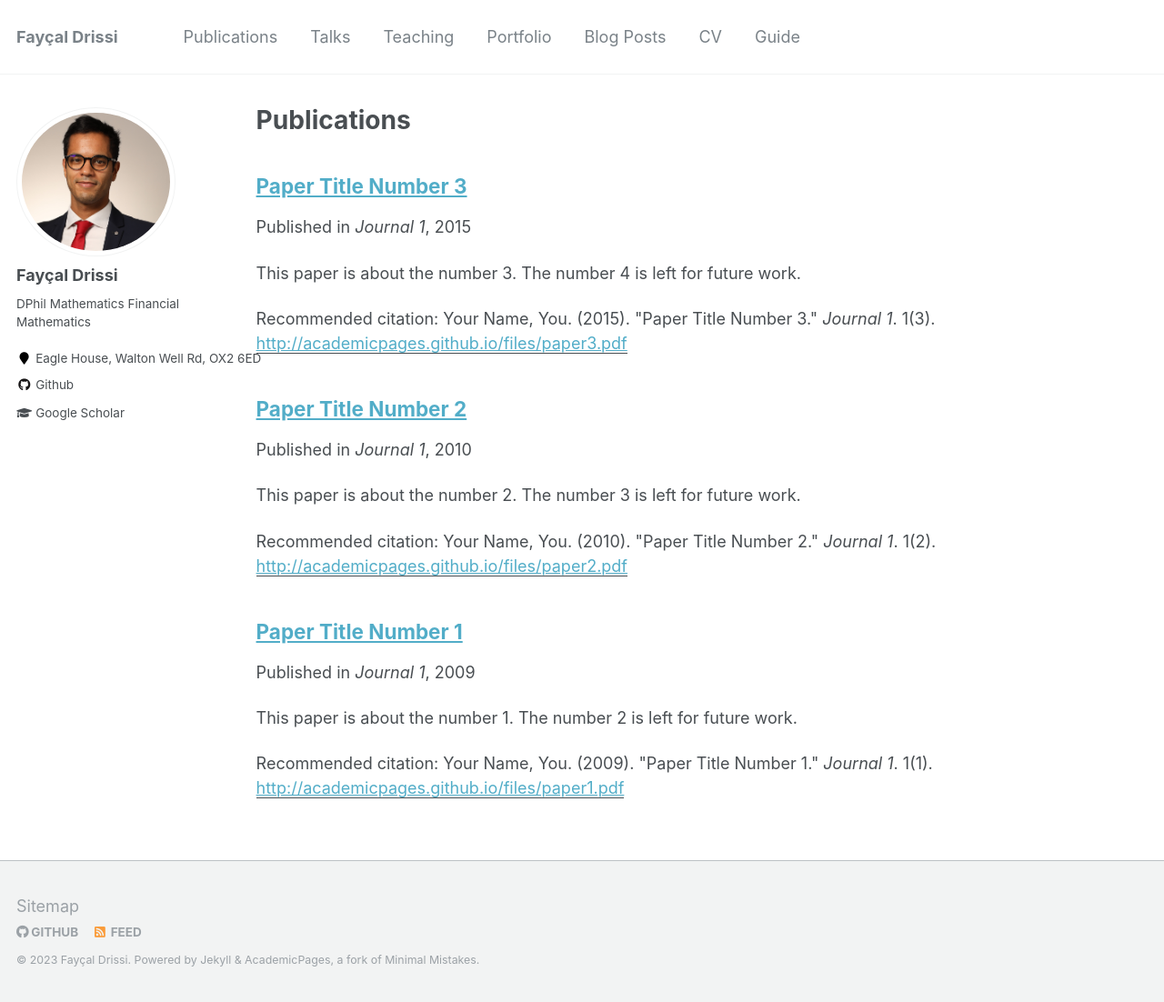
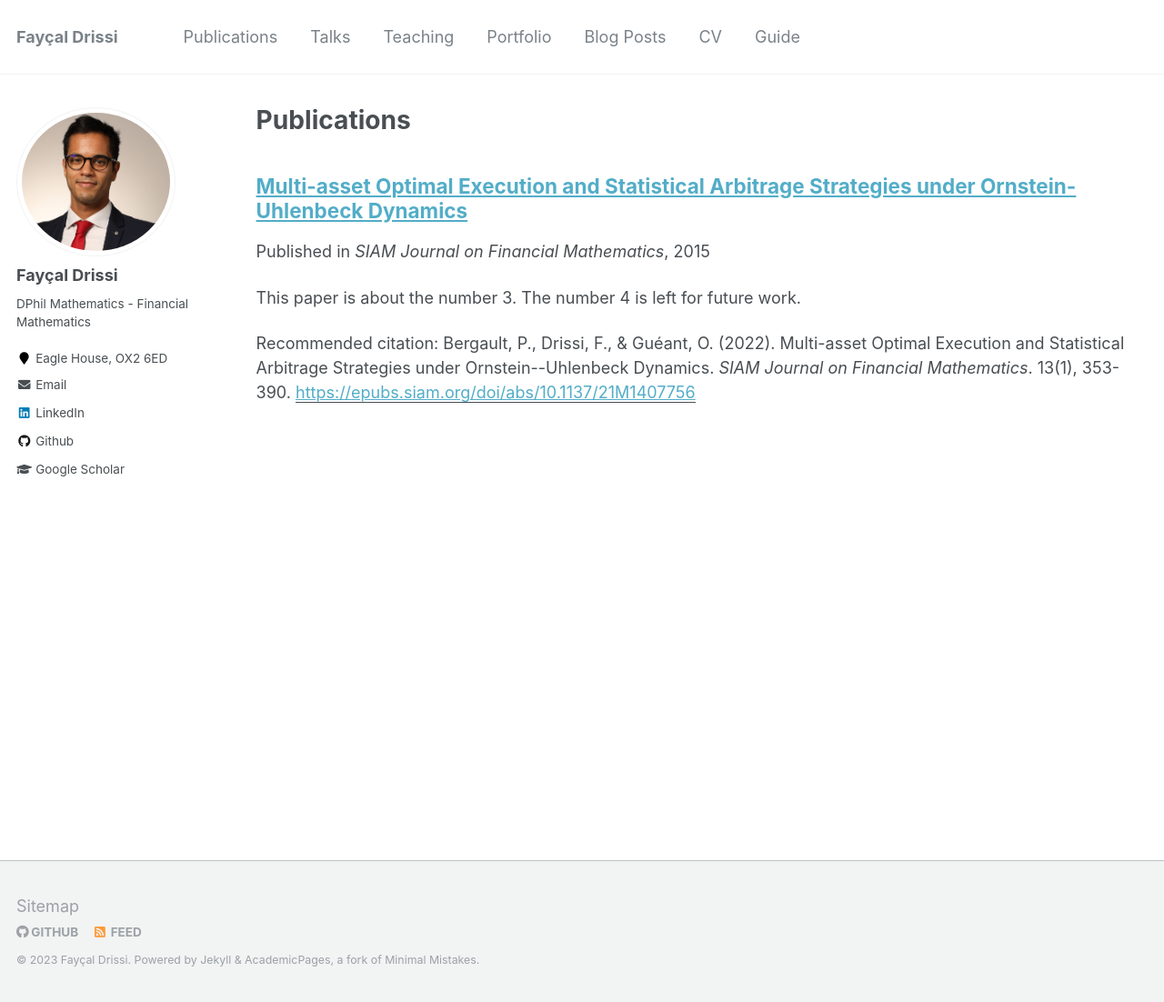
Before and after one commit to FDR0903/FDR0903.github.io, a Jekyll site: the page built from _pages/publications.md, in a window 1280 px wide and 1102 px high. Shown: the whole window at 91% size. Built offline with Jekyll 4.4.1, drawn with Linux system fonts in a browser that asks for light colours.

Commit message:
papers & teaching

```diff
--- a/_config.yml
+++ b/_config.yml
@@ -82,12 +82,12 @@ analytics:
 author:
   name             : "Fayçal Drissi"
   avatar           : "meScholar.jpg"
-  bio              : "DPhil Mathematics       Financial Mathematics"
-  location         : "Eagle House, Walton Well Rd, OX2 6ED"
+  bio              : "DPhil Mathematics  -  Financial Mathematics"
+  location         : "Eagle House, OX2 6ED"
   employer         :
   pubmed           :
   googlescholar    : "https://scholar.google.com/citations?user=njvyriQAAAAJ"
-  email            :
+  email            : "faycal.drissi@gmail.com"
   researchgate     :  # example: "https://www.researchgate.net/profile/yourprofile"
   uri              :
   bitbucket        :
@@ -102,7 +102,7 @@ author:
   instagram        :
   impactstory      : #"https://profiles.impactstory.org/u/xxxx-xxxx-xxxx-xxxx"
   lastfm           :
-  linkedin         :
+  linkedin         : "https://www.linkedin.com/in/fay%C3%A7al-drissi-95b16241/"
   orcid            : #"http://orcid.org/yourorcidurl"
   pinterest        :
   soundcloud       :
--- a/_publications/2009-10-01-paper-title-number-1.md
+++ /dev/null
@@ -1,15 +0,0 @@
----
-title: "Paper Title Number 1"
-collection: publications
-permalink: /publication/2009-10-01-paper-title-number-1
-excerpt: 'This paper is about the number 1. The number 2 is left for future work.'
-date: 2009-10-01
-venue: 'Journal 1'
-paperurl: 'http://academicpages.github.io/files/paper1.pdf'
-citation: 'Your Name, You. (2009). &quot;Paper Title Number 1.&quot; <i>Journal 1</i>. 1(1).'
----
-This paper is about the number 1. The number 2 is left for future work.
-
-[Download paper here](http://academicpages.github.io/files/paper1.pdf)
-
-Recommended citation: Your Name, You. (2009). "Paper Title Number 1." <i>Journal 1</i>. 1(1).
--- a/_publications/2010-10-01-paper-title-number-2.md
+++ /dev/null
@@ -1,15 +0,0 @@
----
-title: "Paper Title Number 2"
-collection: publications
-permalink: /publication/2010-10-01-paper-title-number-2
-excerpt: 'This paper is about the number 2. The number 3 is left for future work.'
-date: 2010-10-01
-venue: 'Journal 1'
-paperurl: 'http://academicpages.github.io/files/paper2.pdf'
-citation: 'Your Name, You. (2010). &quot;Paper Title Number 2.&quot; <i>Journal 1</i>. 1(2).'
----
-This paper is about the number 2. The number 3 is left for future work.
-
-[Download paper here](http://academicpages.github.io/files/paper2.pdf)
-
-Recommended citation: Your Name, You. (2010). "Paper Title Number 2." <i>Journal 1</i>. 1(2).
--- a/_publications/2015-10-01-paper-title-number-3.md
+++ /dev/null
@@ -1,15 +0,0 @@
----
-title: "Paper Title Number 3"
-collection: publications
-permalink: /publication/2015-10-01-paper-title-number-3
-excerpt: 'This paper is about the number 3. The number 4 is left for future work.'
-date: 2015-10-01
-venue: 'Journal 1'
-paperurl: 'http://academicpages.github.io/files/paper3.pdf'
-citation: 'Your Name, You. (2015). &quot;Paper Title Number 3.&quot; <i>Journal 1</i>. 1(3).'
----
-This paper is about the number 3. The number 4 is left for future work.
-
-[Download paper here](http://academicpages.github.io/files/paper3.pdf)
-
-Recommended citation: Your Name, You. (2015). "Paper Title Number 3." <i>Journal 1</i>. 1(3).
--- /dev/null
+++ b/_publications/2021_SIFIN.md
@@ -0,0 +1,15 @@
+---
+title: "Multi-asset Optimal Execution and Statistical Arbitrage Strategies under Ornstein-Uhlenbeck Dynamics"
+collection: publications
+permalink: /publication/multi_asset_execution_stat_arb
+excerpt: 'This paper is about the number 3. The number 4 is left for future work.'
+date: 2015-10-01
+venue: 'SIAM Journal on Financial Mathematics'
+paperurl: 'https://epubs.siam.org/doi/abs/10.1137/21M1407756'
+citation: 'Bergault, P., Drissi, F., & Guéant, O. (2022). Multi-asset Optimal Execution and Statistical Arbitrage Strategies under Ornstein--Uhlenbeck Dynamics. <i>SIAM Journal on Financial Mathematics</i>. 13(1), 353-390.'
+---
+In recent years, academics, regulators, and market practitioners have increasingly addressed liquidity issues. Among the numerous problems addressed, the optimal execution of large orders is probably the one that has attracted the most research works, mainly in the case of single-asset portfolios. In practice, however, optimal execution problems often involve large portfolios comprising numerous assets, and models should consequently account for risks at the portfolio level. In this paper, we address multi-asset optimal execution in a model where prices have multivariate Ornstein--Uhlenbeck dynamics and where the agent maximizes the expected (exponential) utility of her Profit and Loss (PnL). We use the tools of stochastic optimal control and simplify the initial multidimensional Hamilton--Jacobi--Bellman equation into a system of ordinary differential equations (ODEs) involving a matrix Riccati ODE for which classical existence theorems do not apply. By using a priori estimates obtained thanks to optimal control tools, we nevertheless prove an existence and uniqueness result for the latter ODE and then deduce a verification theorem that provides a rigorous solution to the execution problem. Using examples based on data from the foreign exchange and stock markets, we eventually illustrate our results and discuss their implications for both optimal execution and statistical arbitrage.
+
+[Download paper here](https://arxiv.org/pdf/2103.13773.pdf)
+
+Recommended citation: Bergault, P., Drissi, F., & Guéant, O. (2022). Multi-asset Optimal Execution and Statistical Arbitrage Strategies under Ornstein--Uhlenbeck Dynamics. <i>SIAM Journal on Financial Mathematics</i>. 13(1), 353-390.
```
Also changed, not shown: _pages/about.md (+1 -1 lines), _teaching/2023_Oxford_hft.md (+9 -14 lines).
